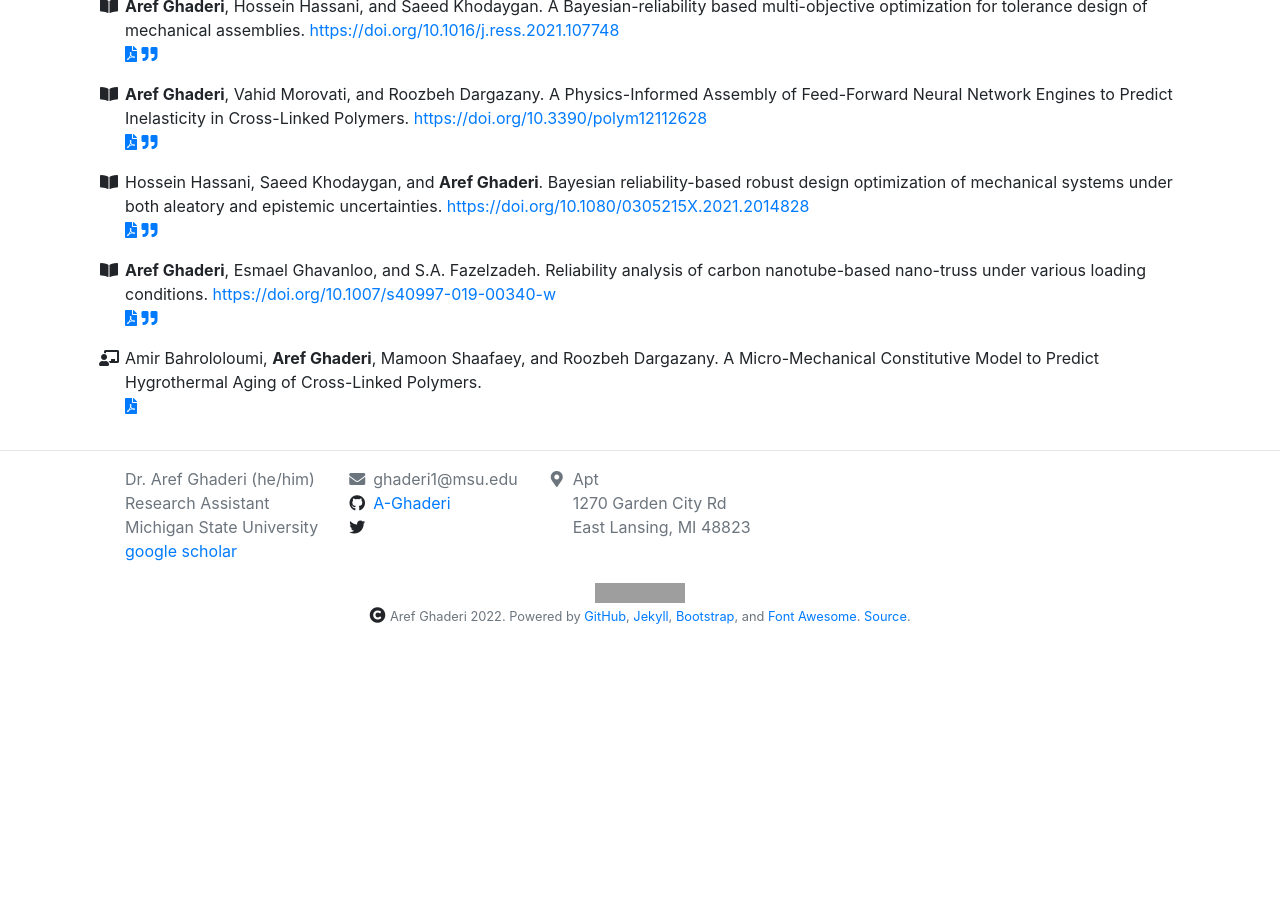
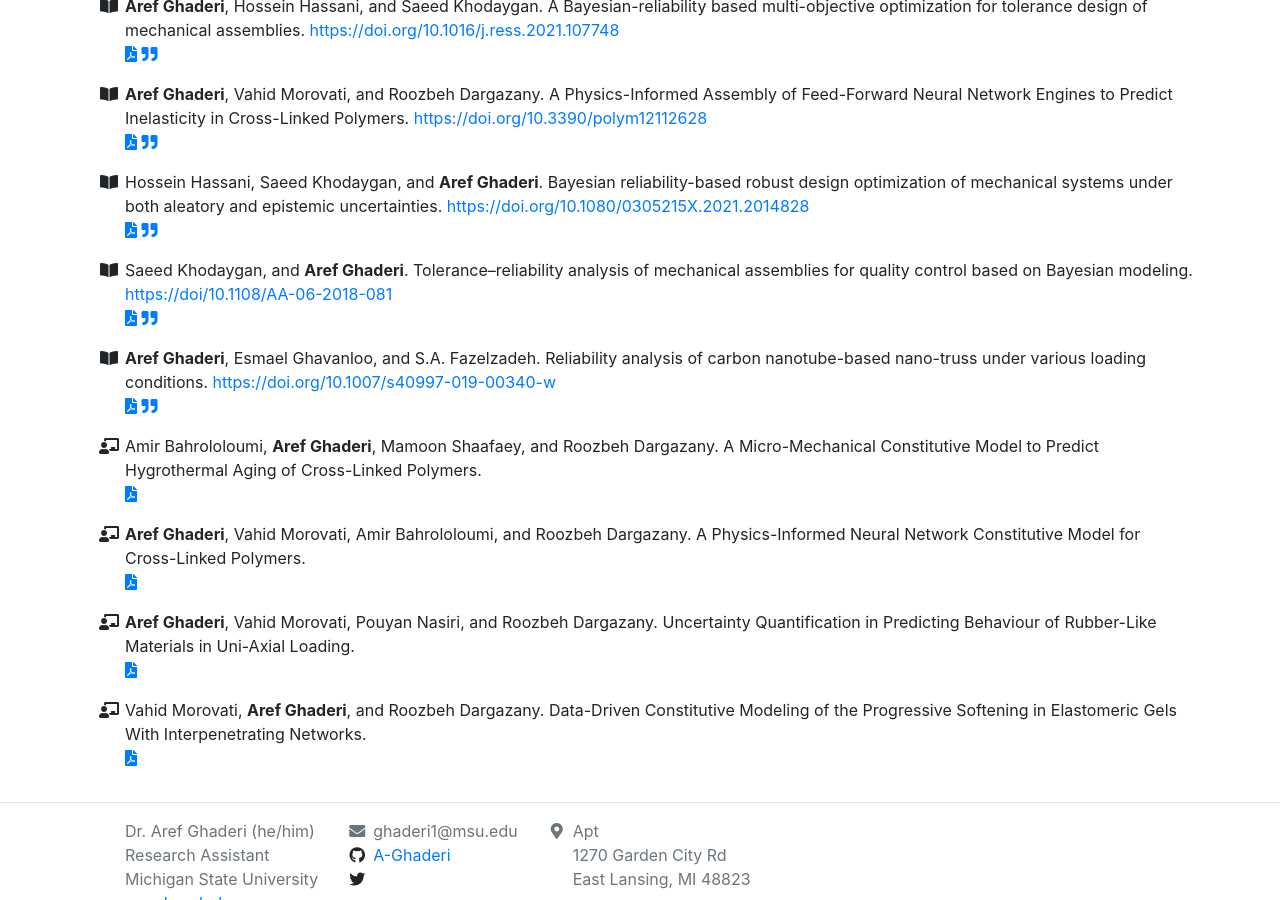
Before and after one commit to A-Ghaderi/Webpage, a Jekyll site: the page built from _pages/publications.md, in a window 1280 px wide and 900 px high, scrolled down 1050 px. Built offline with Jekyll 4.4.1, drawn with Linux system fonts in a browser that asks for light colours; nearby versions of some CDN libraries; before the commit the page ends 1677 px from its top, so only the background shows below that; grey boxes are pictures that could not be loaded.

Commit message:
Update publications.yml

````diff
--- a/_data/publications.yml
+++ b/_data/publications.yml
@@ -154,6 +154,26 @@ publications:
       ```
 
   - citation: |
+      Saeed Khodaygan, and Aref Ghaderi.
+      Tolerance–reliability analysis of mechanical assemblies for quality control based on Bayesian modeling.
+      <https://doi/10.1108/AA-06-2018-081>
+    year: 2019
+    venue: journal
+    type: peer-reviewed-paper
+    pdf: /pubs/AA.pdf
+    bibtex_id: khodaygan2019tolerance
+    bibtex: |
+      ```
+      @article{khodaygan2019tolerance,
+        title={Tolerance--reliability analysis of mechanical assemblies for quality control based on Bayesian modeling},
+        author={Khodaygan, S and Ghaderi, A},
+        journal={Assembly Automation},
+        year={2019},
+        publisher={Emerald Publishing Limited}
+      }
+      ```
+
+  - citation: |
       Aref Ghaderi, Esmael Ghavanloo, and S.A. Fazelzadeh.
       Reliability analysis of carbon nanotube-based nano-truss under various loading conditions.
       <https://doi.org/10.1007/s40997-019-00340-w>
@@ -183,3 +203,27 @@ publications:
     venue: conference
     type: peer-reviewed-paper
     pdf: /pubs/IMECE 2021.pdf
+
+  - citation: |
+      Aref Ghaderi, Vahid Morovati, Amir Bahrololoumi, and Roozbeh Dargazany.
+      A Physics-Informed Neural Network Constitutive Model for Cross-Linked Polymers.
+    year: 2020
+    venue: conference
+    type: peer-reviewed-paper
+    pdf: /pubs/Data IMECE.pdf
+
+  - citation: |
+      Aref Ghaderi, Vahid Morovati, Pouyan Nasiri, and Roozbeh Dargazany.
+      Uncertainty Quantification in Predicting Behaviour of Rubber-Like Materials in Uni-Axial Loading.
+    year: 2020
+    venue: conference
+    type: peer-reviewed-paper
+    pdf: /pubs/UQ IMECE.pdf
+
+  - citation: |
+      Vahid Morovati, Aref Ghaderi, and Roozbeh Dargazany.
+      Data-Driven Constitutive Modeling of the Progressive Softening in Elastomeric Gels With Interpenetrating Networks.
+    year: 2020
+    venue: conference
+    type: peer-reviewed-paper
+    pdf: /pubs/UQ IMECE.pdf
````
